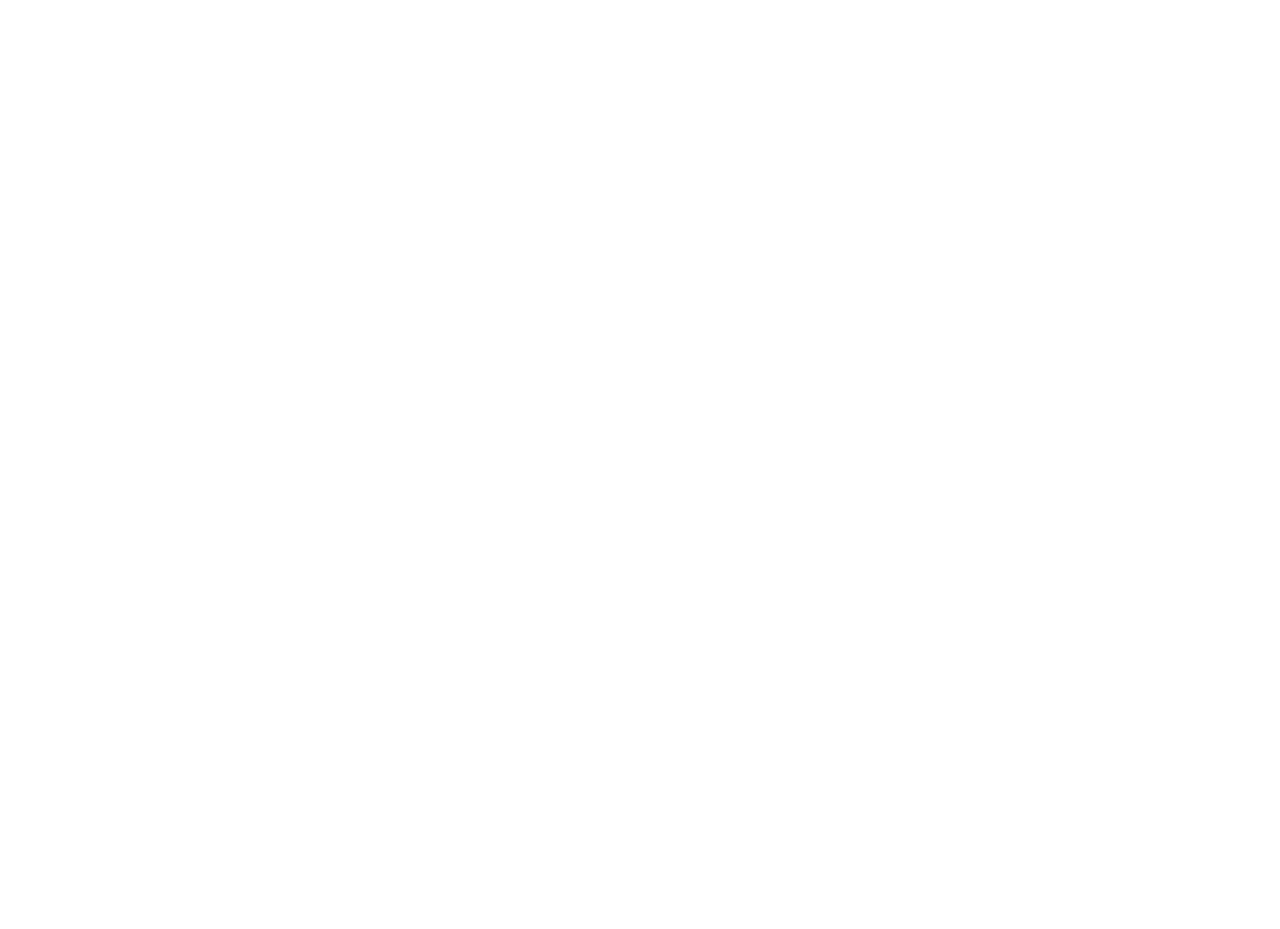
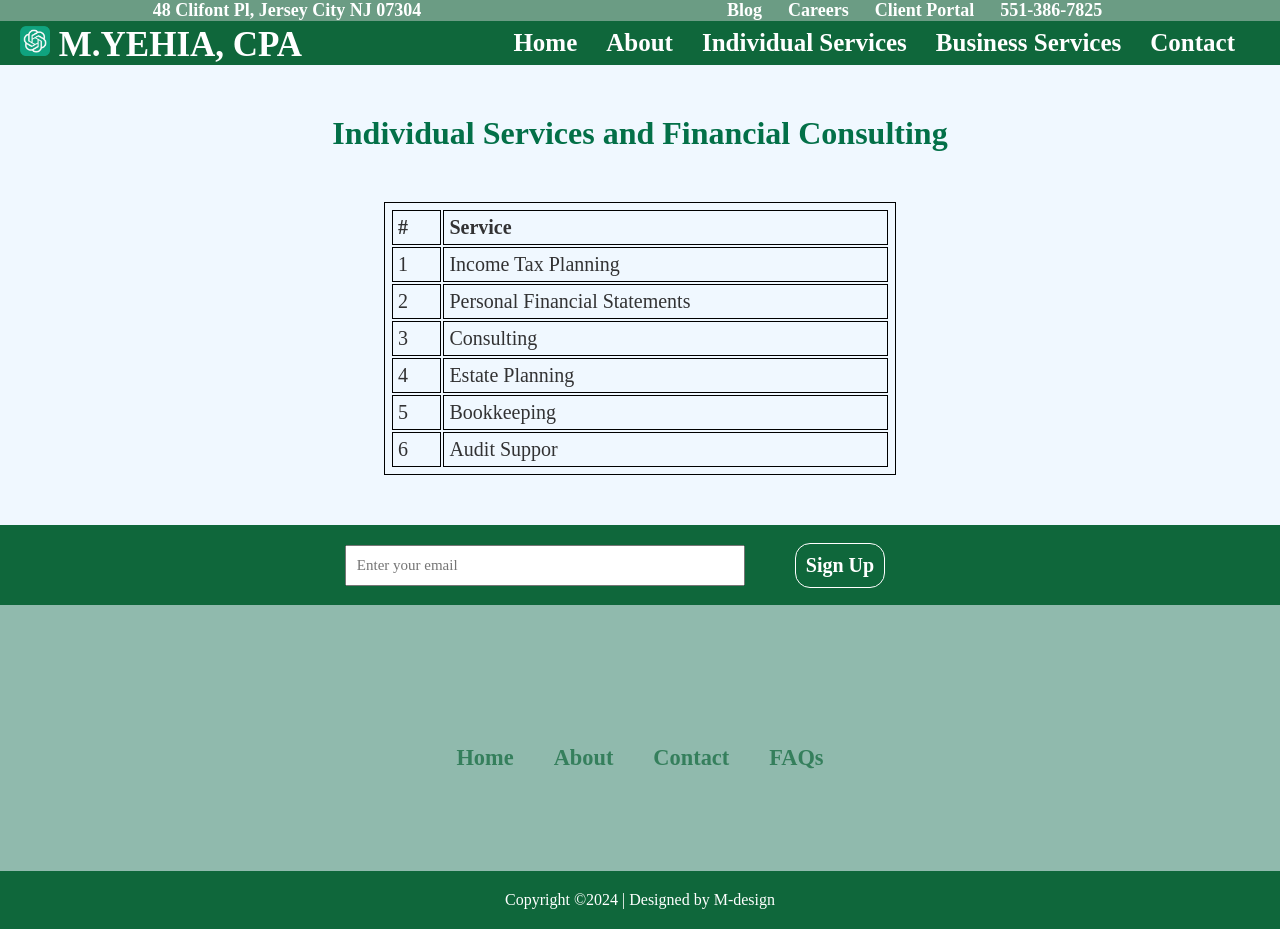
Before and after one commit to MostafaMaged00/sba307, a plain HTML site: page indservice.html in a window 1280 px wide. Before the commit the page ends 800 px from the top, so only its background shows below. Drawn offline with Linux system fonts and the light colour scheme.

Commit message:
upd indv&bus htmls and add new consulting html

```diff
--- a/indservice.html
+++ b/indservice.html
@@ -0,0 +1,189 @@
+<!DOCTYPE html>
+<html lang="en">
+
+<head>
+    <meta charset="UTF-8">
+    <meta name="viewport" content="width=device-width, initial-scale=1.0">
+    <link rel="stylesheet" href="styles/style.css">
+    <title>Individual Services</title>
+    <style>
+        .ind-title {
+            background-color: rgb(206, 214, 206);
+            text-align: center;
+            margin-bottom: 50px;
+            /* padding: 15px; */
+            color: white;
+        }
+
+        .ind-service {
+            /* border: 1px solid red; */
+            margin: auto;
+            display: flex;
+            width: 40%;
+            text-align: left;
+        }
+
+        table,
+        th,
+        td {
+            margin-top: 50px;
+            margin-bottom: 50px;
+            padding: 5px;
+            font-size: 20px;
+            border: 1px solid black;
+
+
+
+        }
+    </style>
+
+</head>
+
+
+<body>
+    <!-- Nav -->
+    <div class="sm-nav">
+        <div class="sm-nav-add">
+            <ahref="index.html">
+                <i class="fa-solid fa-location-dot"></i>
+                48 Clifont Pl, Jersey City NJ 07304</a>
+
+        </div>
+
+        <ul>
+
+            <li><a href="#">Blog</a></li>
+            <li><a href="#">Careers</a></li>
+            <li><a href="#">Client Portal</a></li>
+            <li><a href="#"><i class="fa-solid fa-phone"></i> 551-386-7825</a></li>
+
+        </ul>
+
+
+    </div>
+    <nav class="nav-bar">
+        <div class="nav-div">
+            <div class="logo">
+                <img src="/images/logos/Demian.png" alt="demian tax logo">
+                <a href="">M.YEHIA, CPA</a>
+            </div>
+            <ul>
+                <li><a href="index.html">Home</a></li>
+                <li><a href="about.html">About</a></li>
+                <li><a href="indservice.html">Individual Services</a></li>
+                <li><a href="busservice.html">Business Services</a></li>
+
+                <li><a href="contact.html">Contact</a></li>
+
+            </ul>
+        </div>
+
+    </nav>
+
+    <!-- End of Nav -->
+
+    <div>
+        <h1>Individual Services and Financial Consulting
+        </h1>
+
+    </div>
+
+    <!-- Start of table -->
+    <div class="ind-service">
+        <table style="width:100%">
+            <tr>
+                <th style="width:10%">#</th>
+                <th>
+                    Service
+                </th>
+
+            </tr>
+            <tr>
+                <td>1</td>
+                <td>Income Tax Planning</td>
+
+            </tr>
+            <tr>
+                <td>2</td>
+                <td>Personal Financial Statements</td>
+
+            </tr>
+            <tr>
+                <td>3</td>
+                <td>Consulting</td>
+
+            </tr>
+            <tr>
+                <td>4</td>
+                <td>Estate Planning</td>
+
+            </tr>
+            <tr>
+                <td>5</td>
+                <td>Bookkeeping</td>
+
+            </tr>
+            <tr>
+                <td>6</td>
+                <td>Audit Suppor</td>
+
+            </tr>
+        </table>
+
+
+    </div>
+    <!-- End of Table -->
+
+
+
+
+
+
+
+    <!--subscribe  -->
+    <div class="scribe">
+
+        <div class="scribe-email">
+            <input type="text" placeholder="Enter your email">
+        </div>
+        <div class="scribe-btn">
+            <h4>Sign Up</h4>
+        </div>
+
+    </div>
+
+    <!--  End of Subscribe-->
+
+    <!-- Footer Section -->
+    <footer>
+        <div class="footer-container">
+            <div class="footer-social">
+                <a href=""><i class="fa-brands fa-facebook"></i></a>
+                <a href=""><i class="fa-brands fa-instagram"></i></a>
+                <a href=""><i class="fa-brands fa-x"></i></a>
+                <a href=""><i class="fa-brands fa-youtube"></i></a>
+            </div>
+            <div class="footer-nav">
+                <ul>
+                    <li><a href="index.html">Home</a></li>
+                    <li><a href="about.html">About</a></li>
+                    <li><a href="contact.html">Contact</a></li>
+                    <li><a href="about.html">FAQs</a></li>
+                </ul>
+            </div>
+
+        </div>
+    </footer>
+    <div class="footer-cpright">
+        <p>Copyright &copy;2024 | Designed by M-design</p>
+    </div>
+
+
+
+
+
+
+
+</body>
+
+</html>
--- a/styles/style.css
+++ b/styles/style.css
@@ -517,7 +517,7 @@ h1{
 
 .bus-col{
     margin: auto;
-    padding: 0px;
+    padding-right: 20px;
 }
 
 
@@ -530,7 +530,7 @@ h1{
 }
 
 
-@media (max-width: 600px) {
+@media (max-width: 700px) {
     .bus-row{
         margin-top: 50px;
         display: flex;
```
Also changed, not shown: busservice.html (+11 -7 lines), consulting.html (added).
